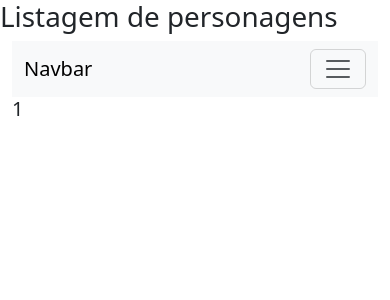
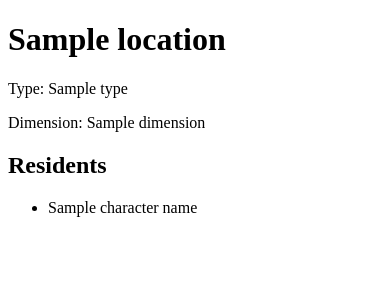
Before and after one commit to LucianeFernandesRoque/api, a Flask app: template desafio_api/templates/location.html in a window 390 px wide. Shown: the top 300 px of the page. Run offline with Flask 3, Linux system fonts and the light colour scheme; the template is opened without the code that fills it: most values are stand-ins (such as "Sample title", 1, 10 or a date in 2020).

Commit message:
Create logiv for a search location specify and get through characters

```diff
--- a/desafio_api/templates/location.html
+++ b/desafio_api/templates/location.html
@@ -1,9 +1,17 @@
-{% extends 'layout.html' %}
-
-{% block content %}
-<div class="row">
-    <div class="col-sm-3 col-6">
-        <h1 class="h5">{{location.id}}</h1>
-    </div>
-</div>
-{% endblock %}
+<!DOCTYPE html>
+<html>
+<head>
+    <title>Location</title>
+</head>
+<body>
+    <h1>{{location.name}}</h1>
+    <p>Type: {{location.type}}</p>
+    <p>Dimension: {{location.dimension}}</p>
+    <h2>Residents</h2>
+    <ul>
+        {% for name in character_names %}
+            <li>{{name}}</li>
+        {% endfor %}
+    </ul>
+</body>
+</html>
```
Also changed, not shown: desafio_api/app.py (+9 -4 lines), desafio_api/templates/layout.html (+3 -4 lines), readme.md.
